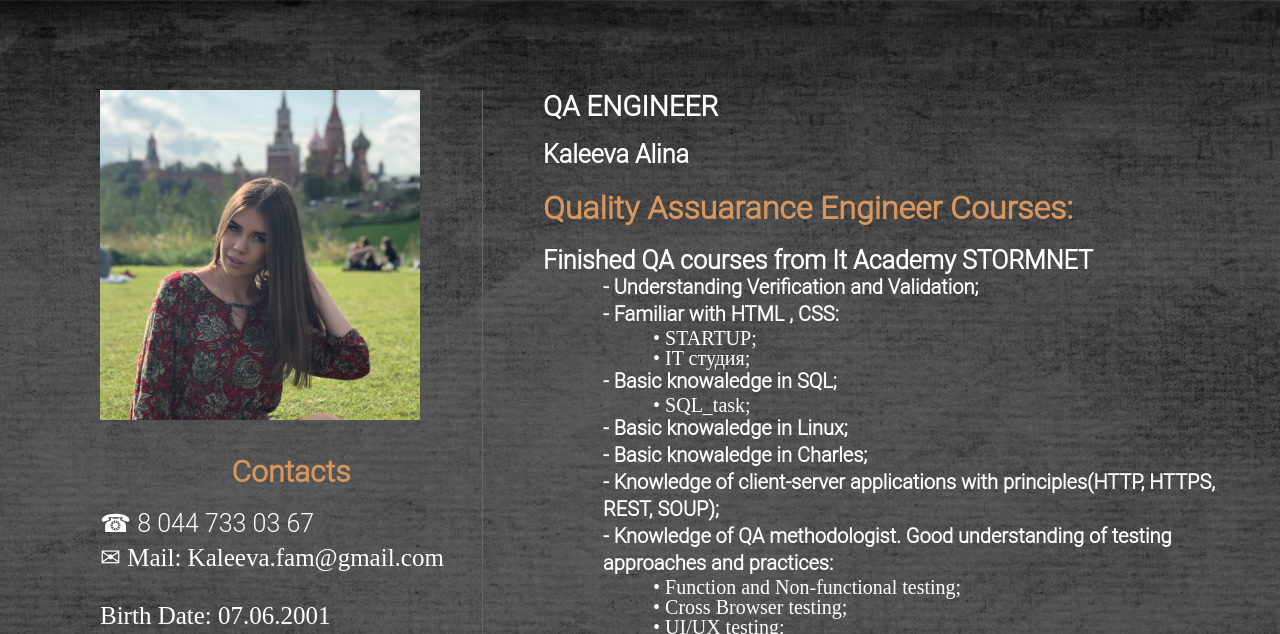
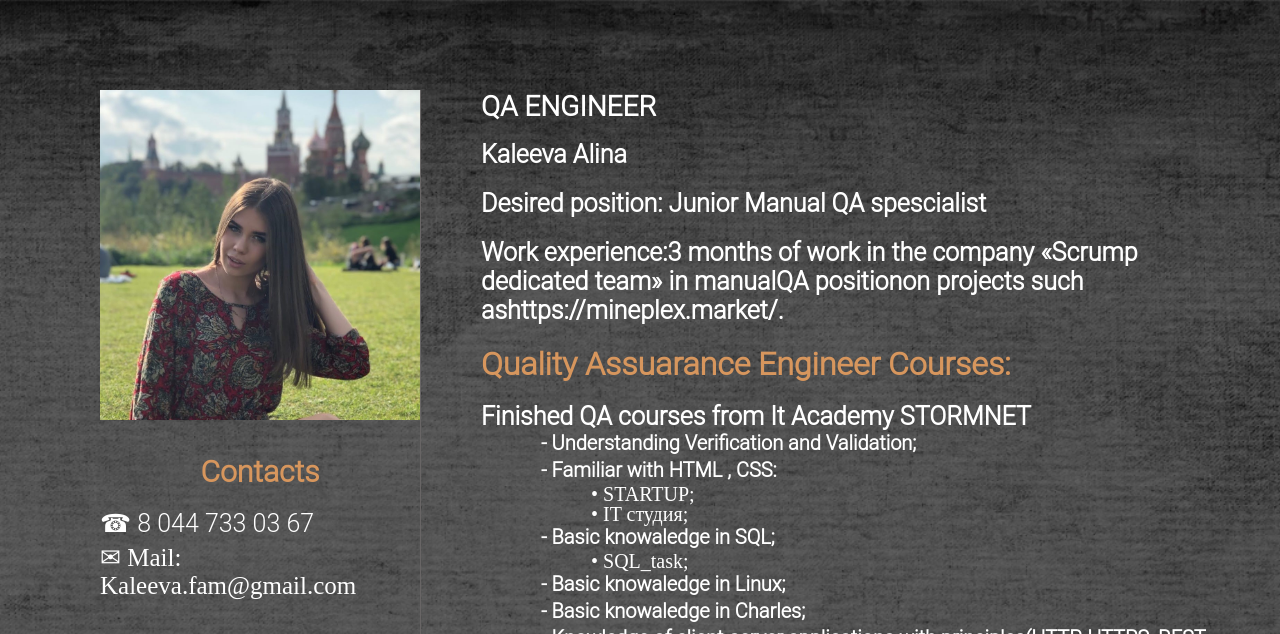
Before and after one commit to KaleevaAlina/QA_resume, a plain HTML site: page index.html in a window 1280 px wide. Shown: the top 634 px of the page. Drawn offline with Linux system fonts and the light colour scheme.

Commit message:
Update index.html

```diff
--- a/index.html
+++ b/index.html
@@ -39,6 +39,8 @@
 			   <div class="right">
 				   <div class="right_header">QA ENGINEER</div>
 				   <div class="right_header2">Kaleeva Alina</div>
+				   <div class="right_header2">Desired position: Junior Manual QA spescialist </div>
+				   <div class="right_header2">Work experience:3 months of work in the company «Scrump dedicated team» in manualQA positionon projects such ashttps://mineplex.market/.</div>
 				   <div class="skills">Quality Assuarance Engineer Courses: </div>
 				   <p class="text">Finished QA courses from It Academy STORMNET</p>
 				  	 <div class="descr">
```
